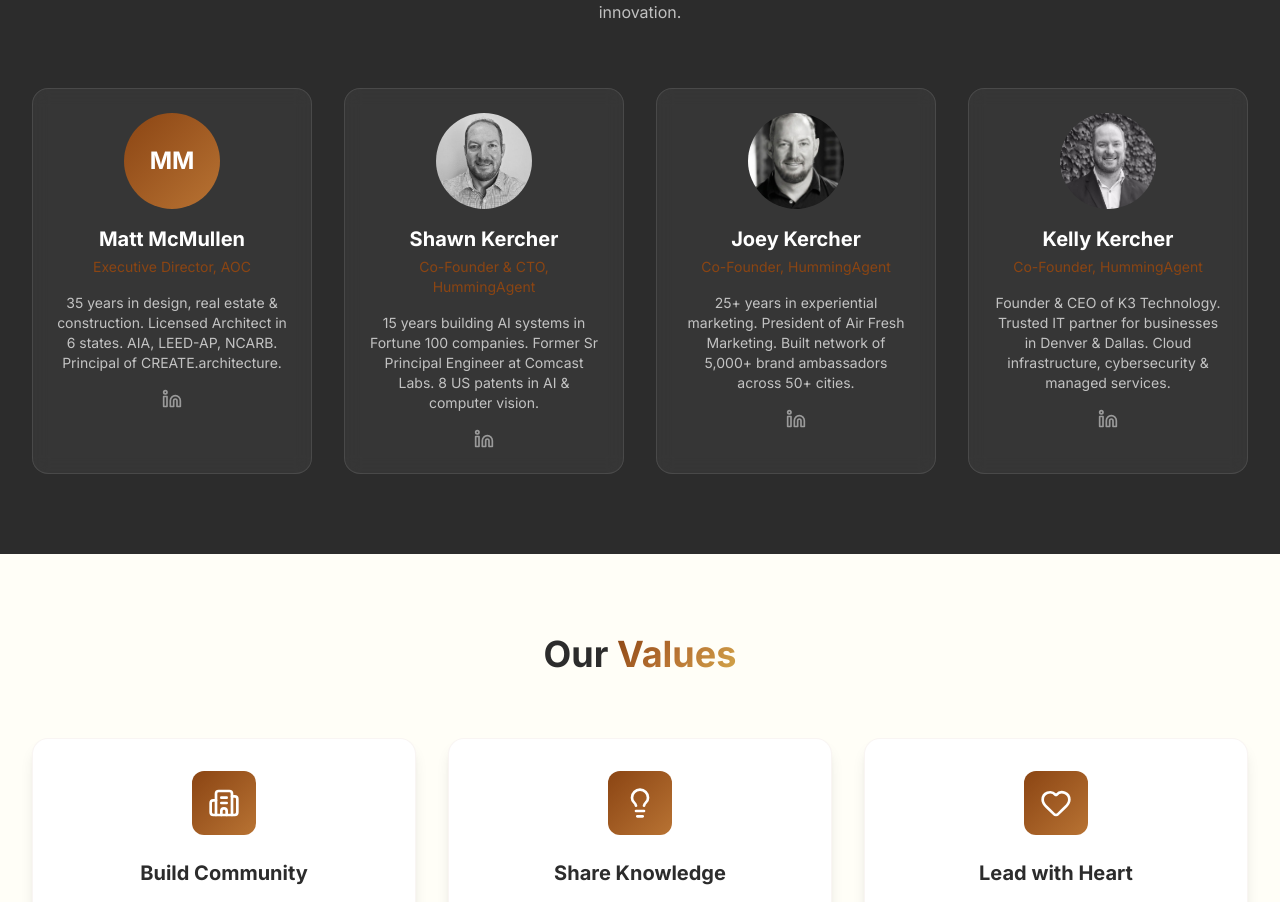
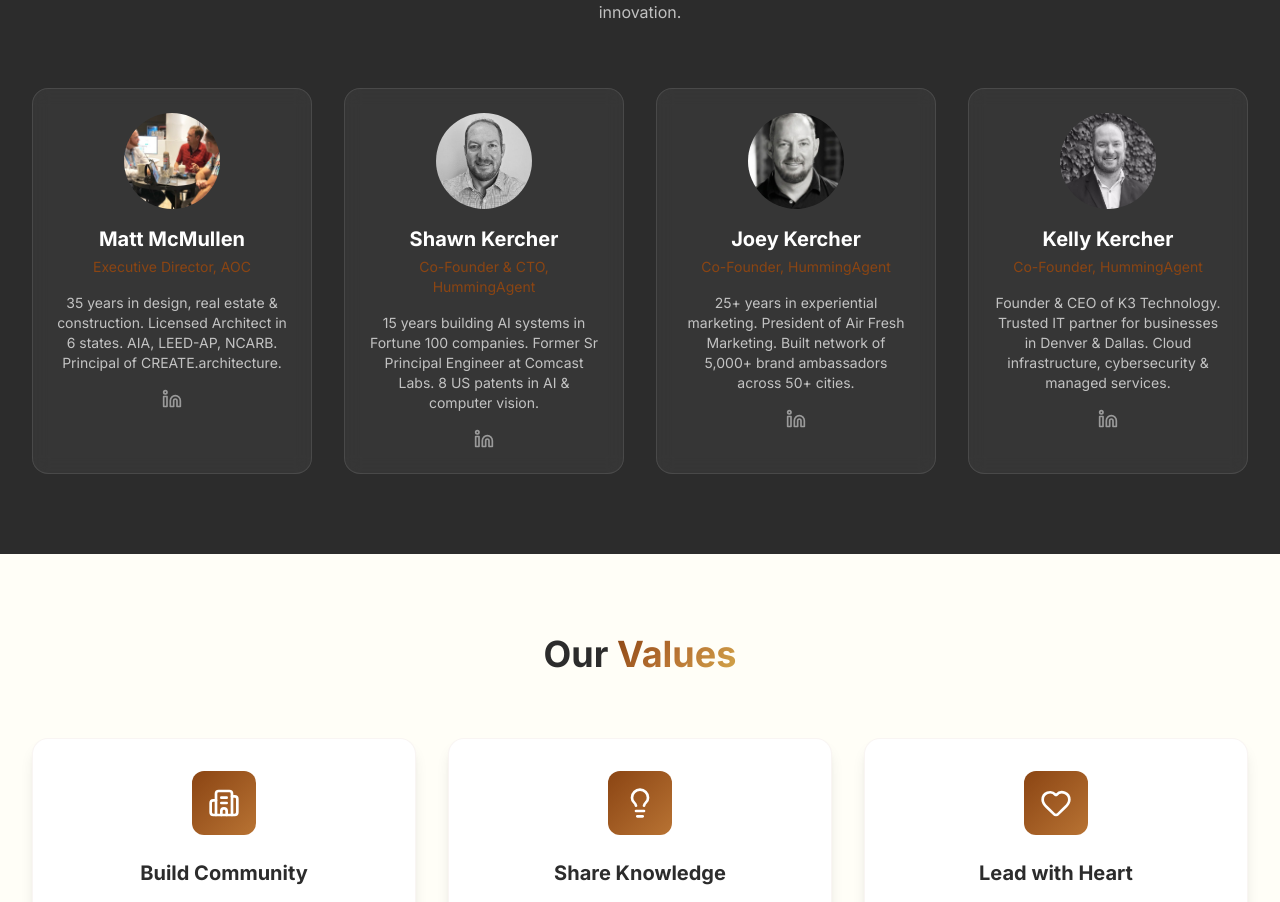
Before and after one commit to HummingAgent/aoc-website, a Next.js app: page /about in a window 1280 px wide. Shown: the part 3509-4411 px from the top of the page. Built offline with nearby package versions, Linux system fonts and the light colour scheme; a web font is replaced by a local one.

Commit message:
feat: Add Matt McMullen headshot

```diff
--- a/src/app/about/page.tsx
+++ b/src/app/about/page.tsx
@@ -420,8 +420,14 @@
               viewport={{ once: true }}
               className="bg-white/5 rounded-2xl p-6 backdrop-blur-sm border border-white/10"
             >
-              <div className="w-24 h-24 mx-auto mb-4 rounded-full bg-gradient-to-br from-rust to-copper flex items-center justify-center text-white text-2xl font-bold">
-                MM
+              <div className="w-24 h-24 mx-auto mb-4 rounded-full overflow-hidden">
+                <Image
+                  src="/images/leaders/matt-mcmullen.jpg"
+                  alt="Matt McMullen"
+                  width={96}
+                  height={96}
+                  className="w-full h-full object-cover"
+                />
               </div>
               <h3 className="text-xl font-bold text-white text-center mb-1">Matt McMullen</h3>
               <p className="text-rust text-sm text-center mb-4">Executive Director, AOC</p>
```
Also changed, not shown: public/images/leaders/matt-mcmullen.jpg (added).
